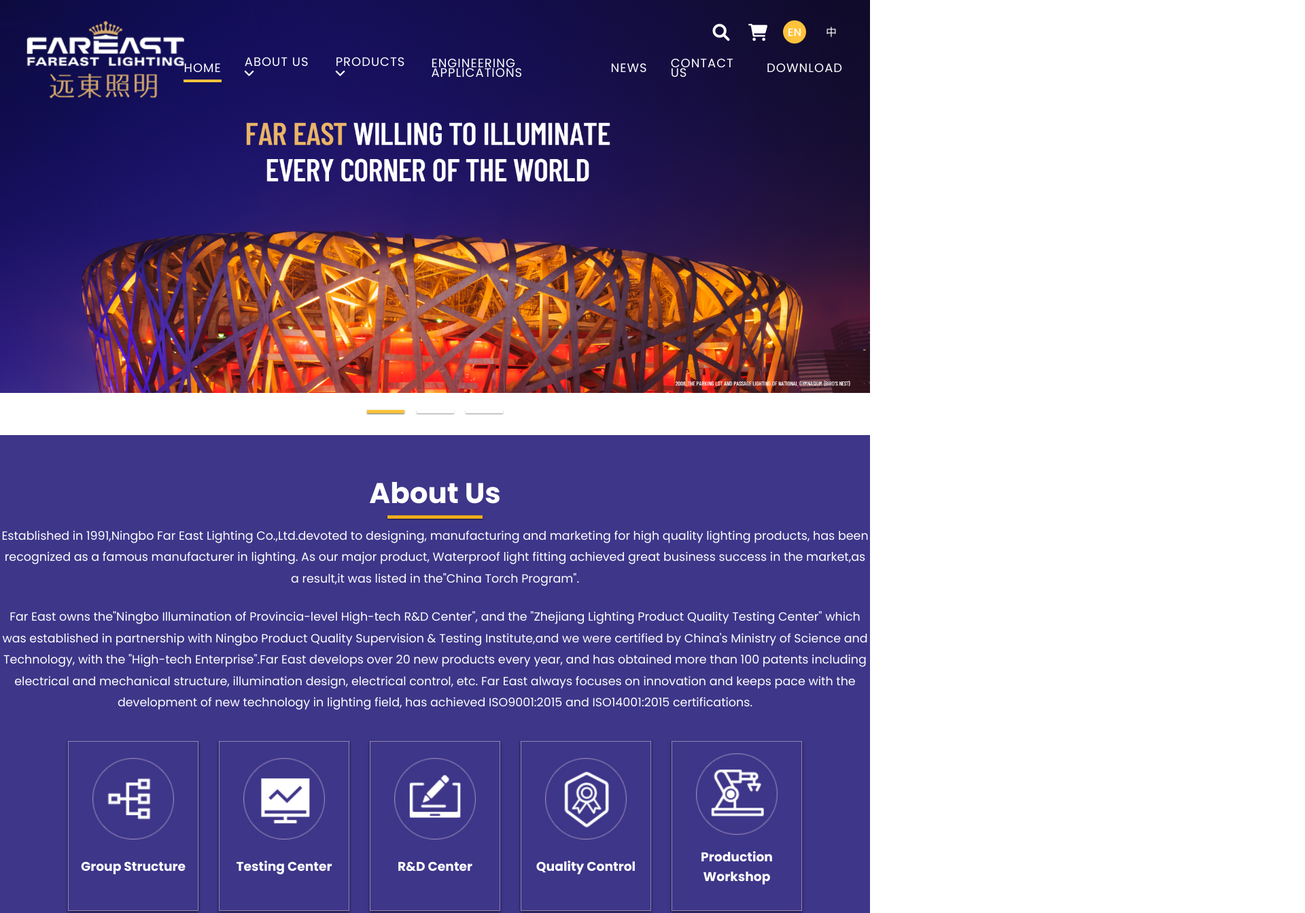
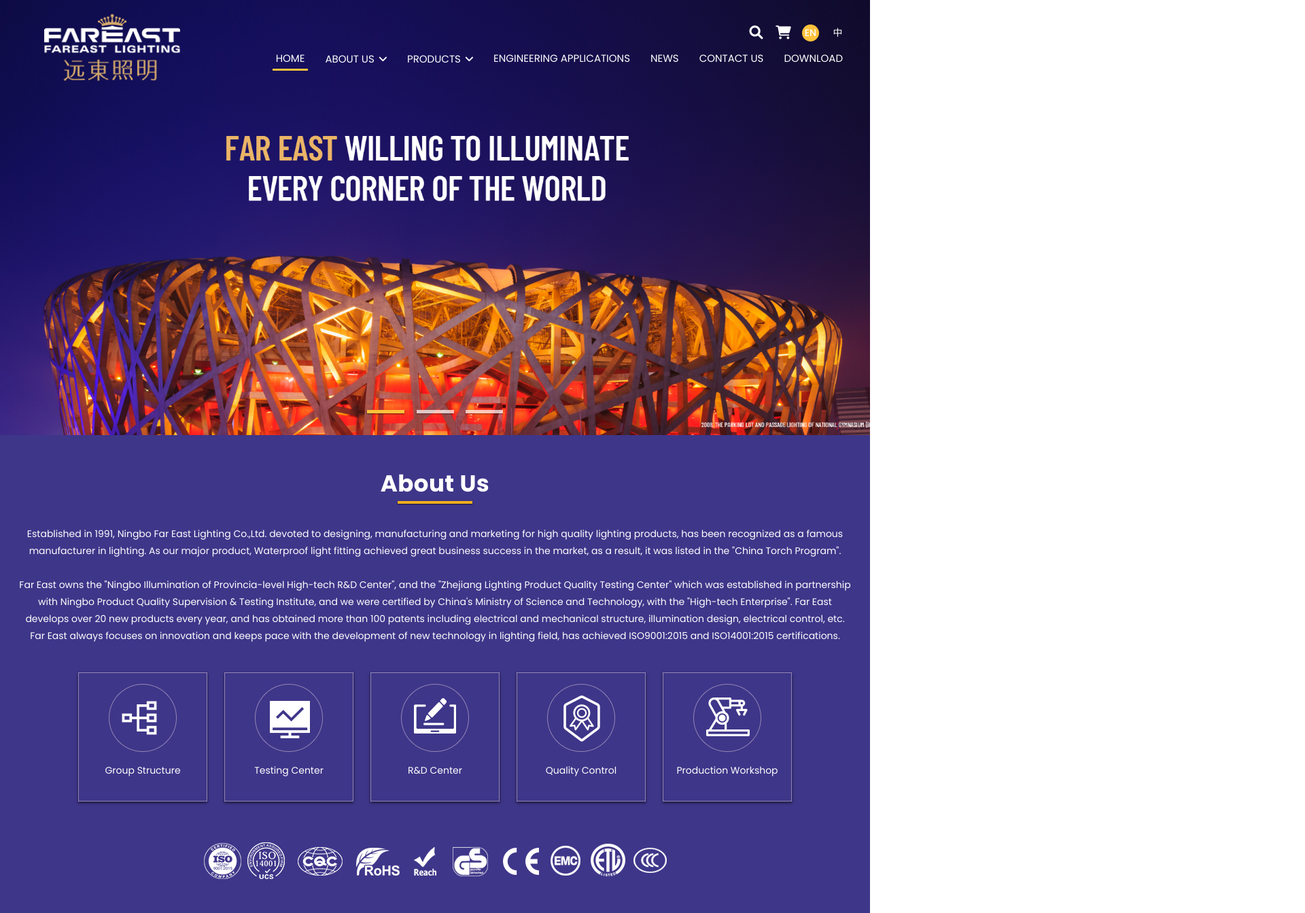
Before and after one commit to engrjvramos/fareastlamp, a plain HTML site: page index.html in a window 1280 px wide. Shown: the top 1343 px of the page at 68% size, 1920 px wide, since content can reach past the window. Drawn offline with Linux system fonts and the light colour scheme.

Commit message:
updated header, navbar, about section

```diff
--- a/index.html
+++ b/index.html
@@ -49,11 +49,18 @@
             <li >
               <a href="./index.html" class="active">Home</a>
             </li>
-            <li>
+            <li class="about-us-dropdown">
               <a href="#0">
                 About Us
                 <i class="fa-solid fa-angle-down"></i>
               </a>
+              <!-- <div class="dropdown-content">
+                <a href="#">President's Address</a>
+                <a href="#">Group Introduction</a>
+                <a href="#">Group Structure</a>
+                <a href="#">Corporate Culture</a>
+                <a href="#">Qualification Honor</a>
+              </div> -->
             </li>
             <li>
               <a href="#0">
@@ -111,11 +118,11 @@
        <div class="section-content">
          <div class="description">
           <p>
-            Established in 1991,Ningbo Far East Lighting Co.,Ltd.devoted to designing, manufacturing and marketing for high quality lighting products, has been recognized as a famous manufacturer in lighting. As our major product, Waterproof light fitting achieved great business success in the market,as a result,it was listed in the"China Torch Program".
+            Established in 1991, Ningbo Far East Lighting Co.,Ltd. devoted to designing, manufacturing and marketing for high quality lighting products, has been recognized as a famous manufacturer in lighting. As our major product, Waterproof light fitting achieved great business success in the market, as a result, it was listed in the "China Torch Program".
            </p>
 
            <p>
-            Far East owns the"Ningbo Illumination of Provincia-level High-tech R&D Center", and the "Zhejiang Lighting Product Quality Testing Center" which was established in partnership with Ningbo Product Quality Supervision & Testing Institute,and we were certified by China's Ministry of Science and Technology, with the "High-tech Enterprise".Far East develops over 20 new products every year, and has obtained more than 100 patents including electrical and mechanical structure, illumination design, electrical control, etc. Far East always focuses on innovation and keeps pace with the development of new technology in lighting field, has achieved ISO9001:2015 and ISO14001:2015 certifications.
+            Far East owns the "Ningbo Illumination of Provincia-level High-tech R&D Center", and the "Zhejiang Lighting Product Quality Testing Center" which was established in partnership with Ningbo Product Quality Supervision & Testing Institute, and we were certified by China's Ministry of Science and Technology, with the "High-tech Enterprise". Far East develops over 20 new products every year, and has obtained more than 100 patents including electrical and mechanical structure, illumination design, electrical control, etc. Far East always focuses on innovation and keeps pace with the development of new technology in lighting field, has achieved ISO9001:2015 and ISO14001:2015 certifications.
            </p>
          </div>
          <div class="services">
@@ -123,45 +130,45 @@
              <div class="box-image">
                <img src="./images/services-group-structure.jpg" alt="">
              </div>
-             <h3 class="service-name">
+             <p class="service-name">
                Group Structure
-             </h3>
+             </p>
            </div>
 
            <div class="box">
             <div class="box-image">
               <img src="./images/services-testing-center.jpg" alt="">
             </div>
-            <h3 class="service-name">
+            <p class="service-name">
               Testing Center
-            </h3>
+            </p>
             </div>
 
             <div class="box">
               <div class="box-image">
                 <img src="./images/services-rd-center.jpg" alt="">
               </div>
-              <h3 class="service-name">
+              <p class="service-name">
                 R&D Center
-              </h3>
+              </p>
             </div>
 
             <div class="box">
               <div class="box-image">
                 <img src="./images/services-quality-control.jpg" alt="">
               </div>
-              <h3 class="service-name">
+              <p class="service-name">
                 Quality Control
-              </h3>
+              </p>
             </div>
 
             <div class="box">
               <div class="box-image">
                 <img src="./images/services-production-workshop.jpg" alt="">
               </div>
-              <h3 class="service-name">
+              <p class="service-name">
                 Production Workshop
-              </h3>
+              </p>
             </div>
          </div>
 
@@ -217,6 +224,16 @@
      </div>
    </section>
 
+   <section class="news section">
+     <div class="container"></div>
+   </section>
+
+   <section class="engineering section">
+     <div class="container">
+
+     </div>
+   </section>
+
   </main>
 
   <script src="./script.js"></script>
--- a/sass/abstracts/_helpers.scss
+++ b/sass/abstracts/_helpers.scss
@@ -12,6 +12,7 @@
 
 .section {
   margin-block-end: 16rem;
+  padding-inline: 2.5rem;
 
   @include respond(tab-port) {
     margin-block-end: 12rem;
@@ -19,6 +20,6 @@
 }
 
 .container {
-  max-width: 150rem;
+  max-width: 124rem;
   margin: 0 auto;
 }
--- a/sass/abstracts/_mixins.scss
+++ b/sass/abstracts/_mixins.scss
@@ -25,6 +25,12 @@
 
   @if $breakpoint == tab-port-small {
     @media only screen and (max-width: 45em) {
+      @content;
+    }
+  }
+
+  @if $breakpoint == tab-port-reg {
+    @media only screen and (max-width: 48em) {
       @content;
     }
   }
--- a/sass/layout/_header.scss
+++ b/sass/layout/_header.scss
@@ -3,17 +3,20 @@
   top: 0;
   left: 0;
   width: 100%;
-  padding-inline: 4rem;
+  padding-inline: 3.5rem;
   background-color: transparent;
   z-index: 100;
 
-  @include respond(mobile) {
-    padding-block: 3.45rem;
-    padding-inline: 2.4rem;
+  @include respond(bp-1200) {
+    padding-inline: 3rem;
+  }
+
+  @include respond(tab-port) {
+    padding-inline: 1.5rem;
   }
 
   @include respond(mobileXS) {
-    padding-inline: 1.2rem;
+    padding-inline: 1rem;
   }
 
   .container {
@@ -21,17 +24,42 @@
     align-items: center;
     justify-content: space-between;
     width: 100%;
-    height: 16rem;
+    height: 14rem;
+    padding-inline-start: 3rem;
+
+    @include respond(bp-1200) {
+      height: 13rem;
+    }
+
+    @include respond(tab-land) {
+      height: 11rem;
+    }
+
+    @include respond(tab-port-reg) {
+      height: 10rem;
+    }
 
     .logo {
-      width: 25rem;
+      width: 20rem;
       height: 100%;
       position: relative;
+
+      @include respond(bp-1200) {
+        width: 18rem;
+      }
+
+      @include respond(tab-land) {
+        width: 14rem;
+      }
+
+      @include respond(tab-port-reg) {
+        width: 12rem;
+      }
 
       img {
         width: 100%;
         position: absolute;
-        top: 55%;
+        top: 50%;
         left: 50%;
         transform: translate(-50%, -50%);
       }
@@ -51,15 +79,15 @@
       z-index: 9999;
       cursor: pointer;
 
-      @include respond(mobile) {
+      @include respond(tab-port-reg) {
         display: flex;
       }
 
       .hamburger {
         width: 100%;
-        height: 4px;
+        height: 2px;
         position: relative;
-        background-color: var(--clr-black);
+        background-color: #ffc23b;
         transition: transform 0.3s ease, background-color 0.3s ease;
 
         &::before,
@@ -68,17 +96,17 @@
           position: absolute;
           left: 0;
           width: 100%;
-          height: 4px;
-          background-color: var(--clr-black);
+          height: 2px;
+          background-color: #ffc23b;
           transition: transform 0.3s ease;
         }
 
         &::before {
-          transform: translateY(-0.8rem);
+          transform: translateY(-0.7rem);
         }
 
         &::after {
-          transform: translateY(0.8rem);
+          transform: translateY(0.7rem);
         }
       }
 
@@ -99,16 +127,22 @@
       }
     }
 
+    .navigation-container {
+      @include respond(tab-port-reg) {
+        display: none;
+      }
+    }
+
     .upper-menu {
       display: flex;
       align-items: center;
       justify-content: flex-end;
-      column-gap: 2rem;
-      margin-bottom: 2rem;
+      column-gap: 1.5rem;
+      margin-bottom: 1rem;
 
       div {
-        width: 3.4rem;
-        height: 3.4rem;
+        width: 2.5rem;
+        height: 2.5rem;
         cursor: pointer;
 
         &:hover {
@@ -120,7 +154,7 @@
         i {
           width: 100%;
           height: 100%;
-          font-size: 2.5rem;
+          font-size: 2rem;
           color: #fff;
           display: flex;
           align-items: center;
@@ -136,6 +170,7 @@
         border-radius: 50%;
         color: #fff;
         font-weight: 500;
+        font-size: 1.4rem;
         transition: background-color 250ms ease;
 
         &:hover,
@@ -160,25 +195,20 @@
         z-index: 1000;
       }
 
-      @include respond(mobile) {
-        display: block;
-        position: fixed;
-        background-color: var(--clr-black);
-        color: var(--clr-white);
-        top: 9.6rem;
-        left: 0;
-        width: 100%;
-        transform: translateY(-100%);
-        visibility: hidden;
-        opacity: 0;
-      }
-
       ul {
         display: flex;
         align-items: center;
-        column-gap: 3.4rem;
+        column-gap: 2rem;
         text-transform: uppercase;
         height: 100%;
+
+        @include respond(bp-1200) {
+          column-gap: 6px;
+        }
+
+        @include respond(tab-land) {
+          column-gap: 0;
+        }
 
         @include respond(mobile) {
           padding-block: 4.8rem;
@@ -189,9 +219,16 @@
         }
 
         li {
-          font-size: 1.8rem;
+          font-size: 1.5rem;
           line-height: 1.4rem;
-          letter-spacing: 1px;
+
+          @include respond(tab-land) {
+            font-size: 1.3rem;
+
+            &:first-of-type {
+              display: none;
+            }
+          }
 
           @include respond(mobile) {
             width: 100%;
@@ -202,21 +239,30 @@
 
           a {
             display: inline-block;
-            padding-bottom: 1rem;
+            padding: 8px 5px;
+
             color: #fff;
-            border-bottom: 4px solid transparent;
+            border-bottom: 3px solid transparent;
             transition: border-bottom 250ms ease-in-out;
 
             &:hover {
-              border-bottom: 4px solid #ffc23b;
+              border-bottom: 3px solid #ffc23b;
             }
 
             &.active {
-              border-bottom: 4px solid #ffc23b;
+              border-bottom: 3px solid #ffc23b;
             }
 
             @include respond(mobile) {
               color: var(--clr-white);
+            }
+          }
+
+          i {
+            margin-left: 3px;
+
+            @include respond(tab-land) {
+              font-size: 1.1rem;
             }
           }
         }
--- a/sass/pages/_home.scss
+++ b/sass/pages/_home.scss
@@ -1,22 +1,22 @@
 .banner {
   .slider {
     position: relative;
+    width: 100%;
     height: 80vh;
-
-    width: 100%;
     overflow: hidden;
   }
 
   .slide {
     position: absolute;
     top: 0;
+    left: 0;
     width: 100%;
+    height: 100%;
     transition: transform 600ms;
 
     .banner-title {
       position: absolute;
       inset: 0 0 0 0;
-
       opacity: 0;
       transform: translateY(2.5rem);
       transition: all 0.6s ease-in-out;
@@ -31,7 +31,8 @@
   .slide > img {
     /* Only for images that have different size than slide */
     width: 100%;
-    // height: 100%;
+    height: 100%;
+    object-fit: cover;
   }
 
   .indicators {
@@ -64,17 +65,18 @@
 .about {
   background-color: #3e3689;
   color: #fff;
-  padding-block: 6rem;
+  padding-block: 5rem;
 
   .section-title {
     display: flex;
     align-items: center;
     justify-content: center;
-    margin-bottom: 2rem;
+    margin-bottom: 4rem;
     position: relative;
 
     h1 {
-      font-size: 4.2rem;
+      font-size: 3.4rem;
+      letter-spacing: 0.5px;
       line-height: 1.25;
       text-align: center;
       text-transform: capitalize;
@@ -83,8 +85,8 @@
     &::after {
       content: '';
       position: absolute;
-      width: 14rem;
-      height: 5px;
+      width: 11rem;
+      height: 4px;
       top: 110%;
       background-color: #efae1c;
       box-shadow: 0 1px 2px rgba(0, 0, 0, 0.6);
@@ -94,7 +96,7 @@
   .section-content {
     .description {
       text-align: center;
-      font-size: 1.75rem;
+      font-size: 1.4rem;
       line-height: 1.8;
       margin-bottom: 4rem;
 
@@ -104,15 +106,16 @@
     }
 
     .services {
-      display: grid;
-      grid-template-columns: repeat(5, 1fr);
-      padding-inline: 10rem;
-      column-gap: 3rem;
+      display: flex;
+      align-items: center;
+      justify-content: center;
+      flex-wrap: wrap;
+      column-gap: 2.5rem;
       margin-bottom: 5rem;
 
       .box {
-        width: 100%;
-        height: 25rem;
+        width: 19rem;
+        height: 19rem;
         border: 1px solid #9386b5;
         text-align: center;
         box-shadow: 0 2px 4px rgba(0, 0, 0, 0.6);
@@ -125,6 +128,11 @@
         &:hover {
           transform: translateY(-10px);
         }
+
+        p {
+          font-size: 1.4rem;
+          text-transform: capitalize;
+        }
       }
 
       .box-image {
@@ -134,7 +142,7 @@
         align-items: center;
 
         img {
-          height: 12rem;
+          height: 10rem;
         }
       }
     }
@@ -144,18 +152,19 @@
       align-items: center;
       justify-content: center;
 
-      img {
-        height: 9rem;
+      @include respond(tab-land) {
+        flex-direction: column;
       }
     }
   }
 }
 
 .products {
+  display: none;
   .products-slider {
     position: relative;
     width: 100%;
-    // overflow: hidden;
+    overflow: hidden;
   }
 
   .products-slide {
```
Also changed, not shown: script.js (+0 -11 lines), css/style.css, css/style.min.css.
